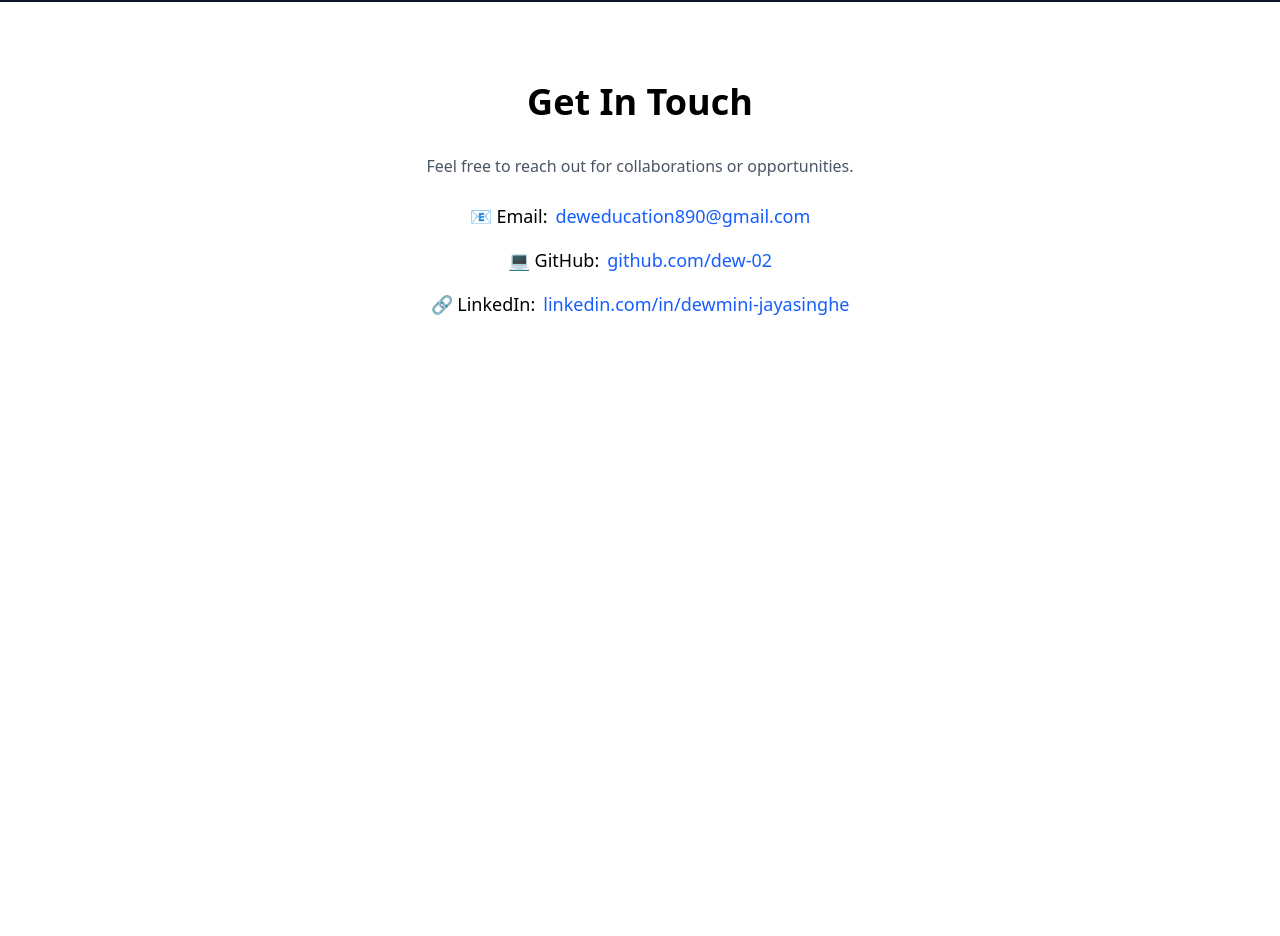
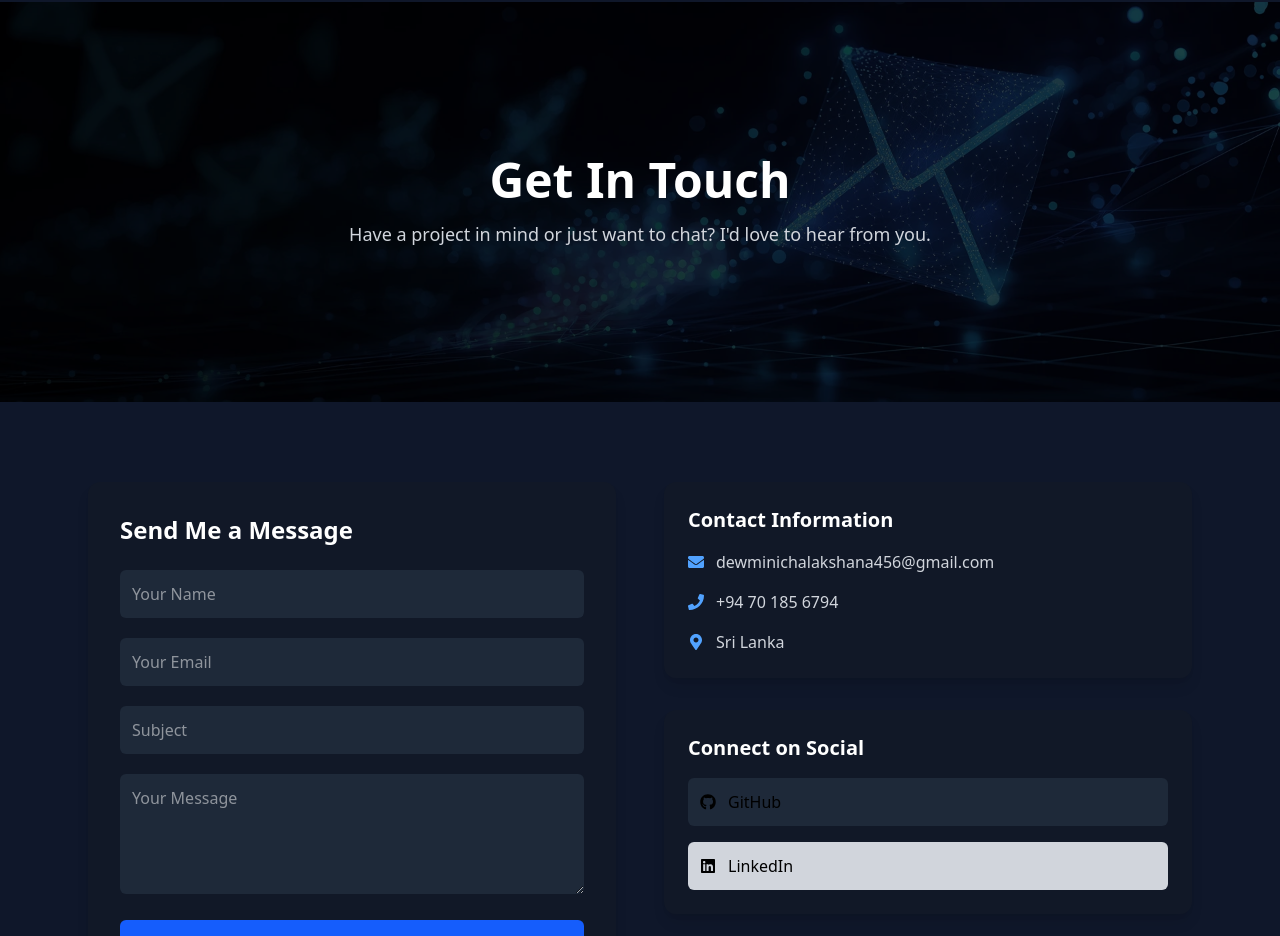
Before and after one commit to dew-02/dewmini_portfolio_web, a React (Vite) app: page /contact in a window 1280 px wide. Shown: the part 4974-5910 px from the top of the page. Before the commit the page ends 5372 px from the top, so only its background shows below. Built offline with nearby package versions, Linux system fonts and the light colour scheme.

Commit message:
updated contact page

```diff
--- a/src/components/Contact.jsx
+++ b/src/components/Contact.jsx
@@ -1,48 +1,141 @@
 import React from "react";
+import bgImage from "../assets/contat.webp";
+import { FaGithub, FaLinkedin, FaEnvelope, FaPhone, FaMapMarkerAlt } from "react-icons/fa";
 
 export default function Contact() {
   return (
-    <section id="contact" className="py-20 bg-white">
-      <div className="max-w-4xl mx-auto px-4 text-center">
-        <h2 className="text-4xl font-bold mb-8">
-          Get In Touch
-        </h2>
+    <section id="contact">
 
-        <p className="text-gray-600 mb-6">
-          Feel free to reach out for collaborations or opportunities.
-        </p>
+      {/* ================= HERO SECTION ================= */}
+      <div
+        className="relative h-[50vh] flex items-center justify-center text-center text-white"
+        style={{
+          backgroundImage: `url(${bgImage})`,
+          backgroundSize: "cover",
+          backgroundPosition: "center",
+        }}
+      >
+        <div className="absolute inset-0 bg-black/70"></div>
 
-        <div className="space-y-4 text-lg">
-          <p>
-            📧 Email:
-            <span className="text-blue-600 ml-2">
-              deweducation890@gmail.com
-            </span>
-          </p>
-
-          <p>
-            💻 GitHub:
-            <a
-              href="https://github.com/dew-02"
-              className="text-blue-600 ml-2 hover:underline"
-              target="_blank"
-            >
-              github.com/dew-02
-            </a>
-          </p>
-
-          <p>
-            🔗 LinkedIn:
-            <a
-              href="https://www.linkedin.com/in/dewmini-jayasinghe-b9308b31a?utm_source=share&utm_campaign=share_via&utm_content=profile&utm_medium=android_app"
-              className="text-blue-600 ml-2 hover:underline"
-              target="_blank"
-            >
-              linkedin.com/in/dewmini-jayasinghe
-            </a>
+        <div className="relative z-10 max-w-3xl px-6">
+          <h2 className="text-4xl md:text-5xl font-bold mb-4">
+            Get In Touch
+          </h2>
+          <p className="text-lg text-gray-300">
+            Have a project in mind or just want to chat? I'd love to hear from you.
           </p>
         </div>
       </div>
+
+      {/* ================= CONTACT CONTENT ================= */}
+      <div className="bg-[#0f172a] py-20">
+        <div className="max-w-6xl mx-auto px-6 grid md:grid-cols-2 gap-12">
+
+          {/* ===== LEFT: CONTACT FORM ===== */}
+          <div className="bg-[#111827] p-8 rounded-xl shadow-lg">
+            <h3 className="text-2xl font-semibold text-white mb-6">
+              Send Me a Message
+            </h3>
+
+            <form className="space-y-5">
+
+              <input
+                type="text"
+                placeholder="Your Name"
+                className="w-full p-3 bg-gray-800 text-white rounded-md outline-none focus:ring-2 focus:ring-blue-500"
+              />
+
+              <input
+                type="email"
+                placeholder="Your Email"
+                className="w-full p-3 bg-gray-800 text-white rounded-md outline-none focus:ring-2 focus:ring-blue-500"
+              />
+
+              <input
+                type="text"
+                placeholder="Subject"
+                className="w-full p-3 bg-gray-800 text-white rounded-md outline-none focus:ring-2 focus:ring-blue-500"
+              />
+
+              <textarea
+                rows="4"
+                placeholder="Your Message"
+                className="w-full p-3 bg-gray-800 text-white rounded-md outline-none focus:ring-2 focus:ring-blue-500"
+              ></textarea>
+
+              <button
+                type="submit"
+                className="w-full bg-blue-600 hover:bg-blue-700 transition py-3 rounded-md font-medium"
+              >
+                Send Message
+              </button>
+
+            </form>
+          </div>
+
+          {/* ===== RIGHT: CONTACT INFO ===== */}
+          <div className="space-y-8">
+
+            {/* Contact Info Box */}
+            <div className="bg-[#111827] p-6 rounded-xl shadow-lg">
+              <h3 className="text-xl font-semibold text-white mb-4">
+                Contact Information
+              </h3>
+
+              <div className="space-y-4 text-gray-300">
+
+                <div className="flex items-center gap-3">
+                  <FaEnvelope className="text-blue-400" />
+                  <span>dewminichalakshana456@gmail.com</span>
+                </div>
+
+                <div className="flex items-center gap-3">
+                  <FaPhone className="text-blue-400" />
+                  <span>+94 70 185 6794</span>
+                </div>
+
+                <div className="flex items-center gap-3">
+                  <FaMapMarkerAlt className="text-blue-400" />
+                  <span>Sri Lanka</span>
+                </div>
+
+              </div>
+            </div>
+
+            {/* Social Links Box */}
+            <div className="bg-[#111827] p-6 rounded-xl shadow-lg">
+              <h3 className="text-xl font-semibold text-white mb-4">
+                Connect on Social
+              </h3>
+
+              <div className="space-y-4">
+
+                <a
+                  href="https://github.com/dew-02"
+                  target="_blank"
+                  rel="noopener noreferrer"
+                  className="flex items-center gap-3 bg-gray-800 p-3 rounded-md hover:bg-gray-700 transition"
+                >
+                  <FaGithub />
+                  GitHub
+                </a>
+
+                <a
+                  href="https://www.linkedin.com/in/dewmini-jayasinghe-b9308b31a?utm_source=share&utm_campaign=share_via&utm_content=profile&utm_medium=android_app"
+                  className="flex items-center gap-3 bg-gray-300 p-3 rounded-md hover:bg-gray-600 transition"
+                >
+                  <FaLinkedin />
+                  LinkedIn
+                </a>
+
+              </div>
+            </div>
+
+          </div>
+
+        </div>
+      </div>
+
     </section>
   );
 }
```
Also changed, not shown: src/assets/contat.webp (added).
